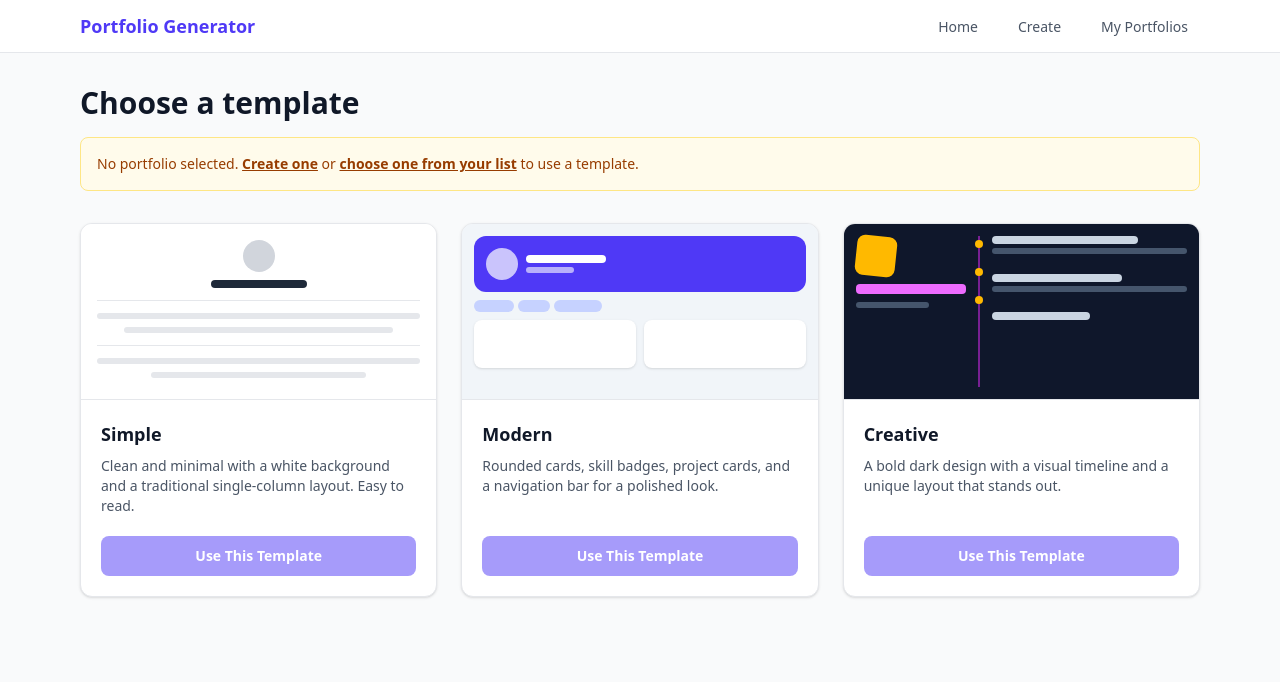
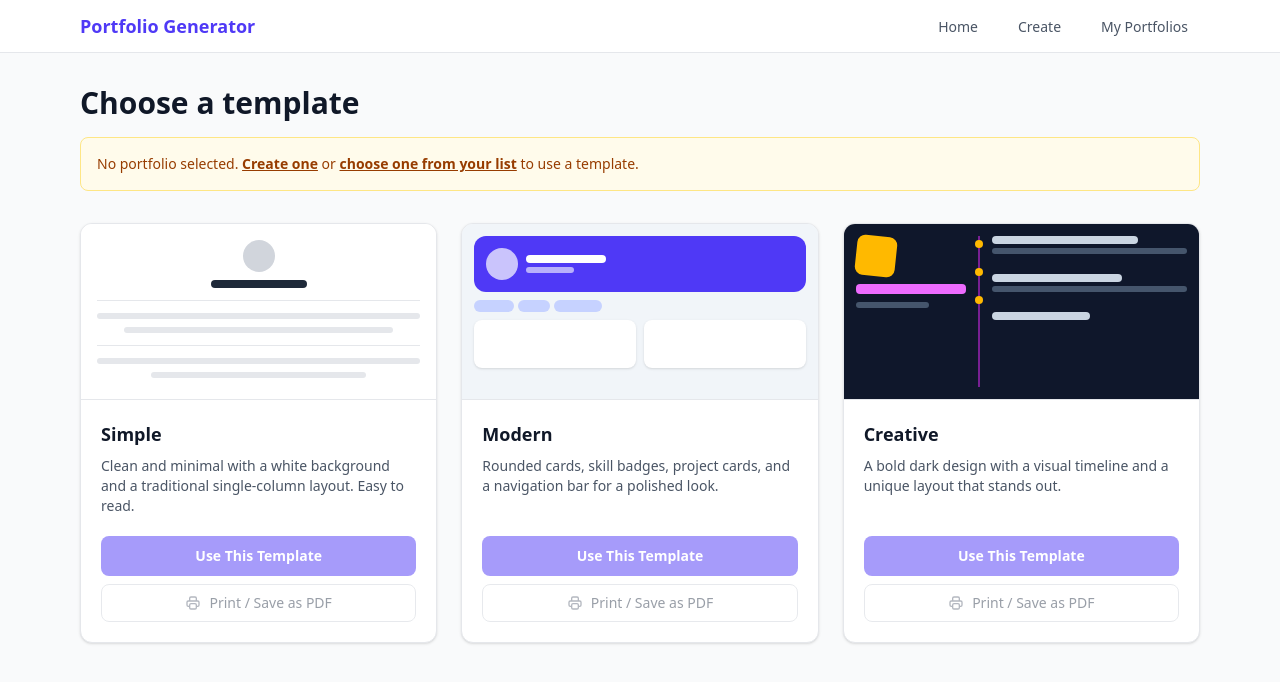
Before and after one commit to rxnn-html/portfolio-generator, a Next.js app: page /templates in a window 1280 px wide. Shown: the top 682 px of the page. Built offline with nearby package versions, Linux system fonts and the light colour scheme; no server answers.

Commit message:
Added onPrint

```diff
--- a/components/TemplateCard.jsx
+++ b/components/TemplateCard.jsx
@@ -1,3 +1,5 @@
+import React from "react";
+
 // A tiny fake "screenshot" of each template, built with Tailwind boxes.
 function Preview({ type }) {
   if (type === "simple") {
@@ -59,7 +61,15 @@ function Preview({ type }) {
   );
 }
 
-export default function TemplateCard({ template, isCurrent, disabled, loading, onSelect }) {
+export default function TemplateCard({ template, isCurrent, disabled, loading, onSelect, onPrint }) {
+  const handlePrint = () => {
+    if (onPrint) {
+      onPrint(template);
+    } else {
+      window.print();
+    }
+  };
+
   return (
     <div
       className={`flex flex-col overflow-hidden rounded-xl border bg-white shadow-sm ${
@@ -81,14 +91,39 @@ export default function TemplateCard({ template, isCurrent, disabled, loading, o
         </div>
         <p className="mt-2 flex-1 text-sm text-gray-600">{template.description}</p>
 
+        {/* Action Buttons */}
+        <div className="mt-5 flex flex-col gap-2">
           <button
             type="button"
             onClick={onSelect}
             disabled={disabled || loading}
-          className="mt-5 w-full rounded-lg bg-indigo-600 px-4 py-2.5 text-sm font-semibold text-white hover:bg-indigo-700 disabled:cursor-not-allowed disabled:opacity-50"
+            className="w-full rounded-lg bg-indigo-600 px-4 py-2.5 text-sm font-semibold text-white hover:bg-indigo-700 disabled:cursor-not-allowed disabled:opacity-50"
           >
             {loading ? "Saving..." : "Use This Template"}
           </button>
+
+          <button
+            type="button"
+            onClick={handlePrint}
+            disabled={disabled || loading}
+            className="flex items-center justify-center gap-2 w-full rounded-lg border border-gray-300 bg-white px-4 py-2 text-sm font-medium text-gray-700 hover:bg-gray-50 focus:outline-none focus:ring-2 focus:ring-indigo-500 focus:ring-offset-2 disabled:cursor-not-allowed disabled:opacity-50"
+          >
+            <svg
+              className="h-4 w-4 text-gray-500"
+              fill="none"
+              stroke="currentColor"
+              viewBox="0 0 24 24"
+            >
+              <path
+                strokeLinecap="round"
+                strokeLinejoin="round"
+                strokeWidth={2}
+                d="M17 17h2a2 2 0 002-2v-4a2 2 0 00-2-2H5a2 2 0 00-2 2v4a2 2 0 002 2h2m2 4h6a2 2 0 002-2v-4a2 2 0 00-2-2H9a2 2 0 00-2 2v4a2 2 0 002 2zm8-12V5a2 2 0 00-2-2H9a2 2 0 00-2 2v4h10z"
+              />
+            </svg>
+            Print / Save as PDF
+          </button>
+        </div>
       </div>
     </div>
   );
```
Lines whose indentation alone changed are shown as unchanged.
